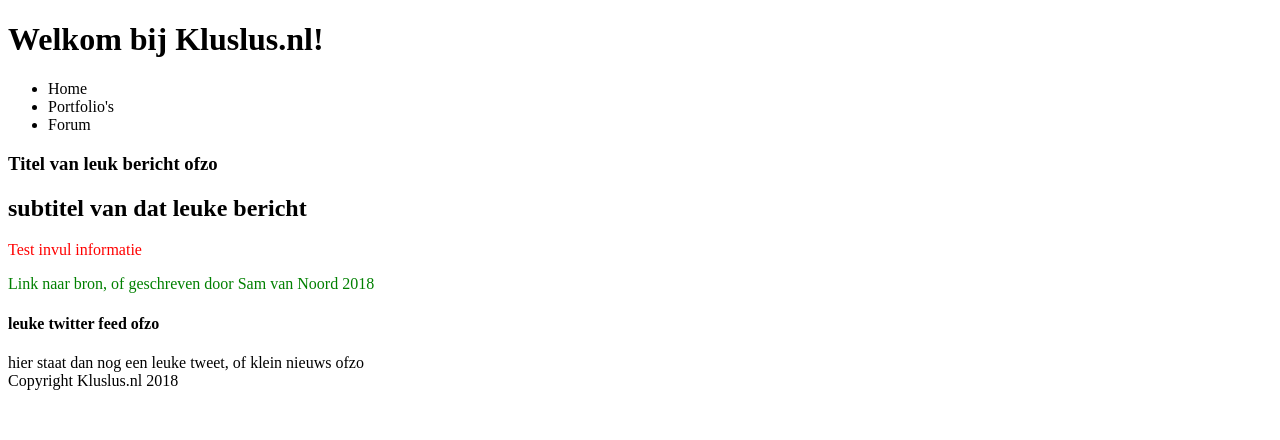
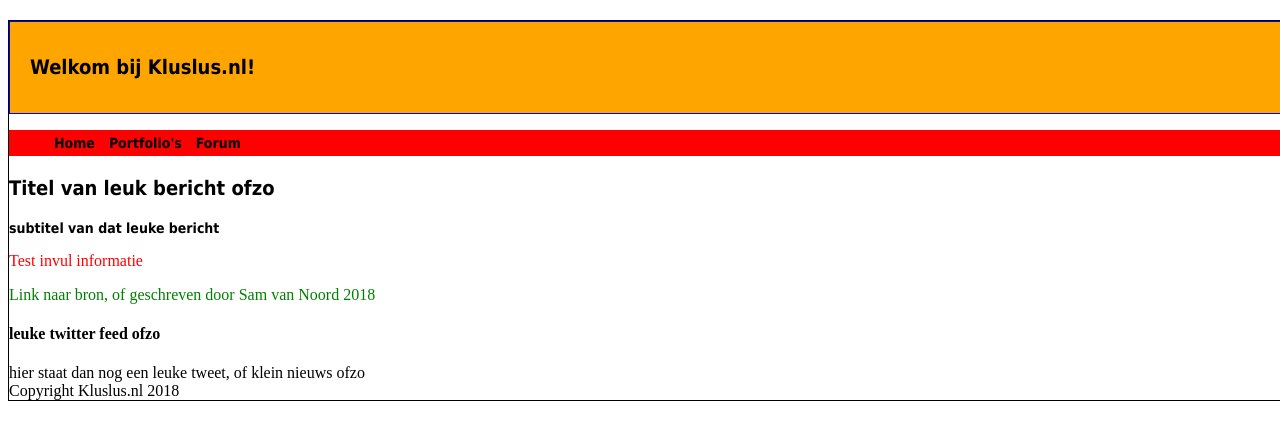
Before and after one commit to slvn99/Kluslus.nl, a PHP site: page /Home.html in a window 1280 px wide. Shown: the top 440 px of the page. Run offline with PHP 8.4, Linux system fonts and the light colour scheme.

Commit message:
beetje styling

```diff
--- a/Website shit/Home.css
+++ b/Website shit/Home.css
@@ -2,3 +2,41 @@
 p:nth-child(even){color:red;}
 <!--dit is een comment-->
 <!--p is gewoon iets wat er voor zorgt dat alleen p's geselecteerd worden (p van paragraph)-->
+
+*{
+	margin: 0px;
+	padding: 0px;
+}
+h1{
+	font: bold 20px Tahoma;
+}
+h2{
+	font: bold 14px Tahoma;
+}
+header, section, footer, aside, nav, article, hgroup{
+	display:block;
+}
+body{
+	text-align:center;
+}
+#alles{
+	border: 1px solid black;
+	width: 1300px;
+	margin: 20px auto;
+	text-align: left;
+}
+#top_header{
+	background: orange;
+	border: 1px solid blue;
+	padding: 20px;
+}
+#top_menu{
+	background: red;
+	color: black;
+}
+#top_menu li{
+	display: inline-block;
+	list-style: none;
+	padding: 5px;
+	font: bold 14px Tahoma;
+}
--- a/Website shit/Home.html
+++ b/Website shit/Home.html
@@ -8,11 +8,12 @@
 
 
 <BODY>
-	<HEADER>
+	<DIV id="alles">
+		<HEADER id="top_header">
 			<H1>Welkom bij Kluslus.nl!<H1>
 		</HEADER>
 
-	<NAV>
+		<NAV id="top_menu">
 			<UL>
 				<LI>Home</LI>
 				<LI>Portfolio's</LI>
@@ -37,14 +38,15 @@
 			</ARTICLE>
 		</SECTION>
 
-	<ASIDE>
+		<ASIDE id="the_feed">
 			<H4>leuke twitter feed ofzo</H4>
 			hier staat dan nog een leuke tweet, of klein nieuws ofzo
 		</ASIDE>
 
-	<FOOTER>
+		<FOOTER id="the_footer">
 			Copyright Kluslus.nl 2018
 		</FOOTER>
+	</DIV>
 
 </BODY>
 </HTML>
```
Lines whose indentation alone changed are shown as unchanged.
